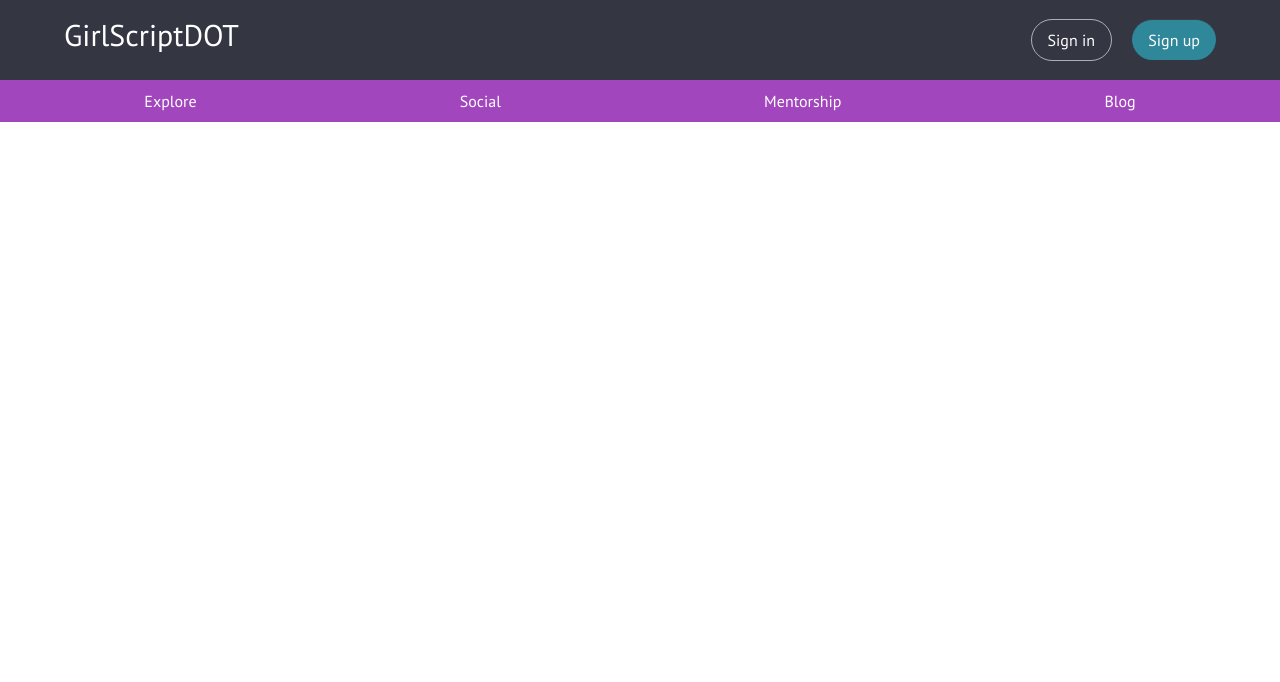
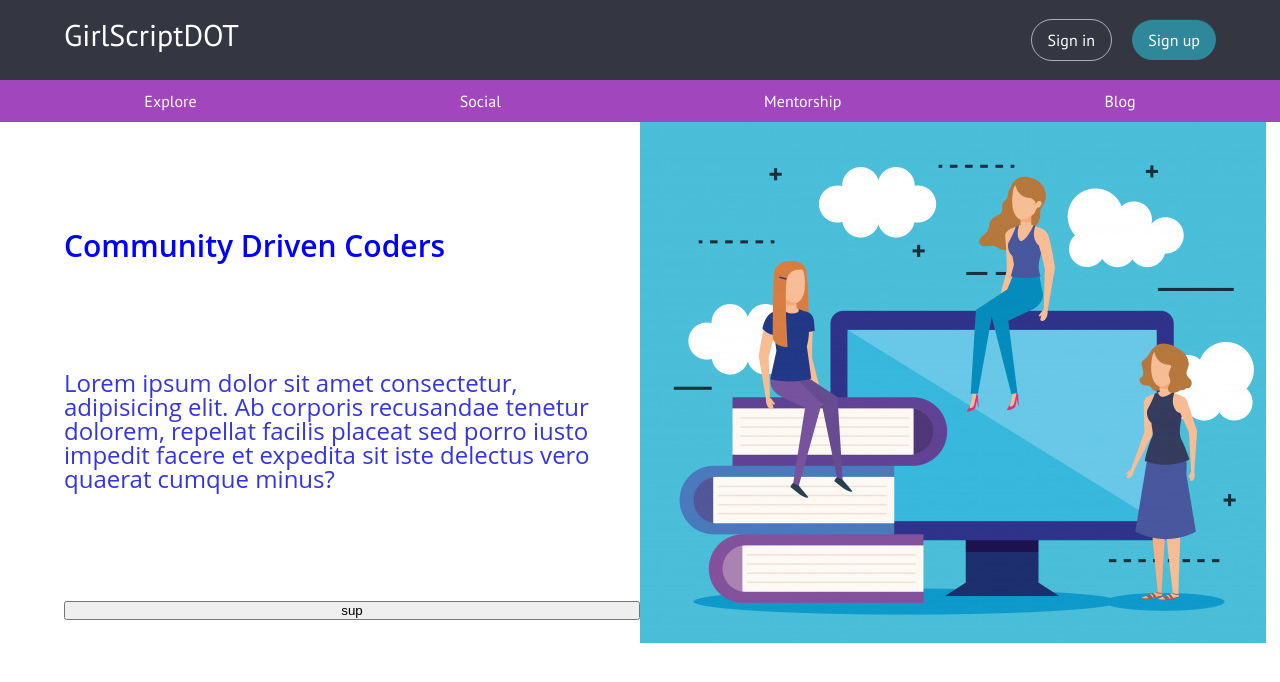
Before and after one commit to dev-cj/girlscriptTeamDOT, a website: page index.html in a window 1280 px wide. Drawn offline with Linux system fonts and the light colour scheme; no server answers.

Commit message:
css changes

```diff
--- a/css/home.css
+++ b/css/home.css
@@ -26,3 +26,32 @@
     color: #fff;
     font-size: 3rem;
 }
+.homeTop{
+    display: flex;
+    width: 100%;
+    height: 100vh;
+}
+.homeTopLeft{
+    display: flex;
+    flex-direction: column;
+    width: 50%;
+    justify-content: space-evenly;
+    padding-left: 5%;
+    padding-bottom: 15%;
+}
+.homeTopLeft>h1{
+    color: blue;
+    font-size: 3rem;
+    font-family: 'Open sans';
+    font-weight: 600;
+}
+.homeTopLeft>p{
+    color: rgb(52, 52, 228);
+    font-size: 1.5em;
+    font-family: 'Open sans';
+    font-weight: 400;
+}
+.topImg{
+    height: auto;
+    width: auto;
+}
--- a/index.html
+++ b/index.html
@@ -30,14 +30,24 @@
 		</nav>
 	</header>
 	<div class="nav">
-
 			<div class="topLinks">
 				<a href="explore">Explore</a>
 				<a href="social">Social</a>
 				<a href="mentorship">Mentorship</a>
 				<a href="blog">Blog</a>
 			</div>
+	</div>
+	<!--homepage stuffff-->
+	<div class="homeTop">
+		<div class="homeTopLeft">
+			<h1>Community Driven Coders</h1>
+			<p>Lorem ipsum dolor sit amet consectetur, adipisicing elit. Ab corporis recusandae tenetur dolorem, repellat facilis placeat sed porro iusto impedit facere et expedita sit iste delectus vero quaerat cumque minus?</p>
+			<button>sup</button>
 		</div>
+		<div class="homeTopRight">
+			<img src="/assests/home.jpeg" alt="" class="topImg">
+		</div>
+	</div>
 		<!--login register form starts here-->
 	<div class="cd-signin-modal js-signin-modal"> <!-- this is the entire modal form, including the background -->
 		<div class="cd-signin-modal__container"> <!-- this is the container wrapper -->
--- a/js/firebaseAuth.js
+++ b/js/firebaseAuth.js
@@ -7,7 +7,7 @@ firebaseAuth.onAuthStateChanged((user) => {
         const email = user.email;
         const emailVerified = user.emailVerified;
         const photoUrl = user.photoUrl;
-        // window.location.href = "/index1.html"
+        window.location.href = "/dashboard.html"
     }
     else{
         //sign out
```
Also changed, not shown: assests/home.jpeg (renamed from assests/homepage.jpg).
